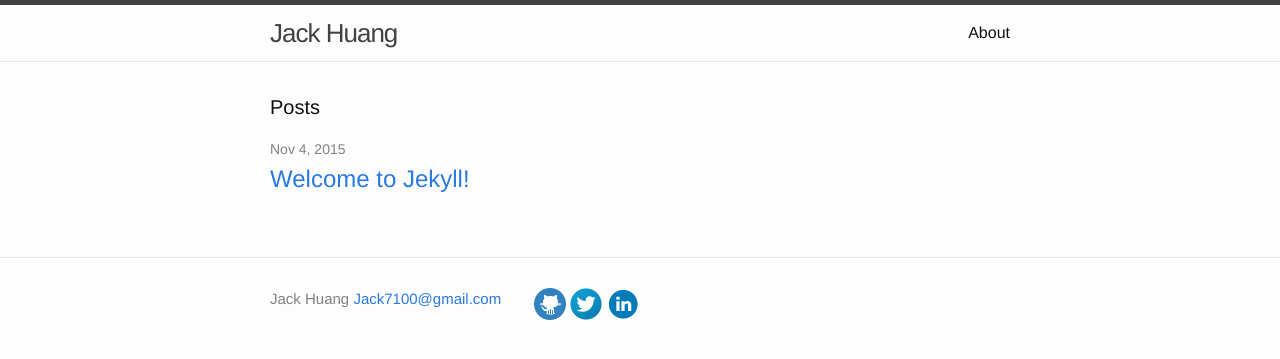
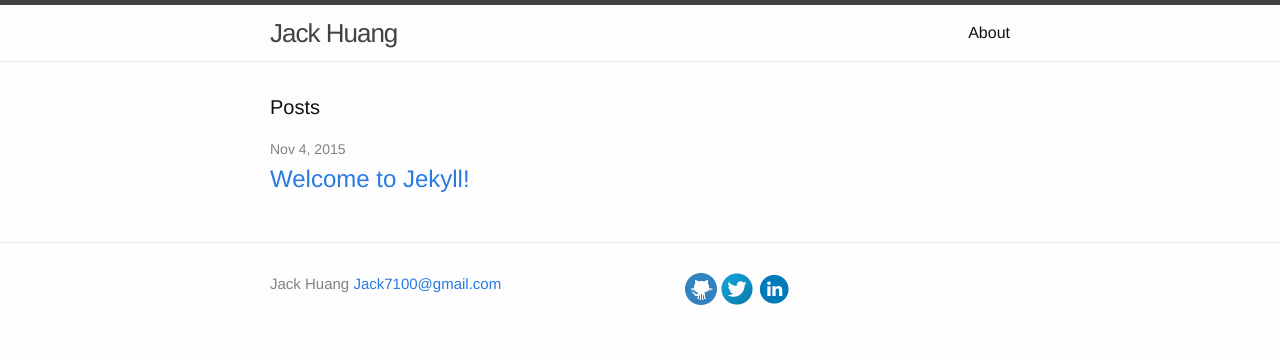
Before and after one commit to jhack32/jhack32.github.io, a Jekyll site: the page built from index.html, in a window 1280 px wide. Shown: the top 359 px of the page. Built offline with Jekyll 4.4.1, drawn with Linux system fonts in a browser that asks for light colours.

Commit message:
Fix footer

```diff
--- a/_sass/_layout.scss
+++ b/_sass/_layout.scss
@@ -106,6 +106,8 @@
     font-size: 18px;
     margin-bottom: $spacing-unit / 2;
 }
+
+li { list-style: none; margin-left: 0; display: inline;}
 
 .contact-list,
 .social-media-list {
```
Also changed, not shown: _includes/footer.html (+4 -5 lines).
